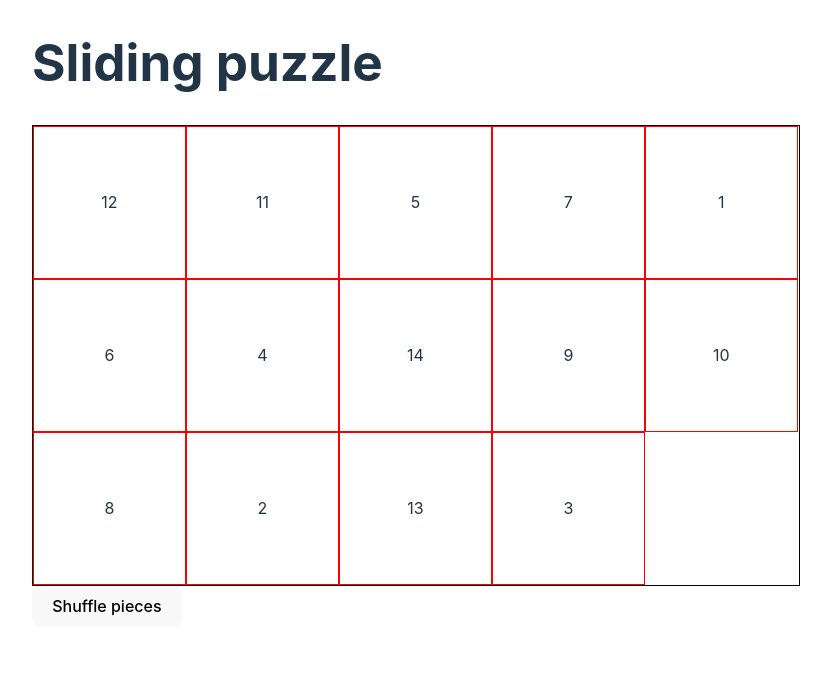
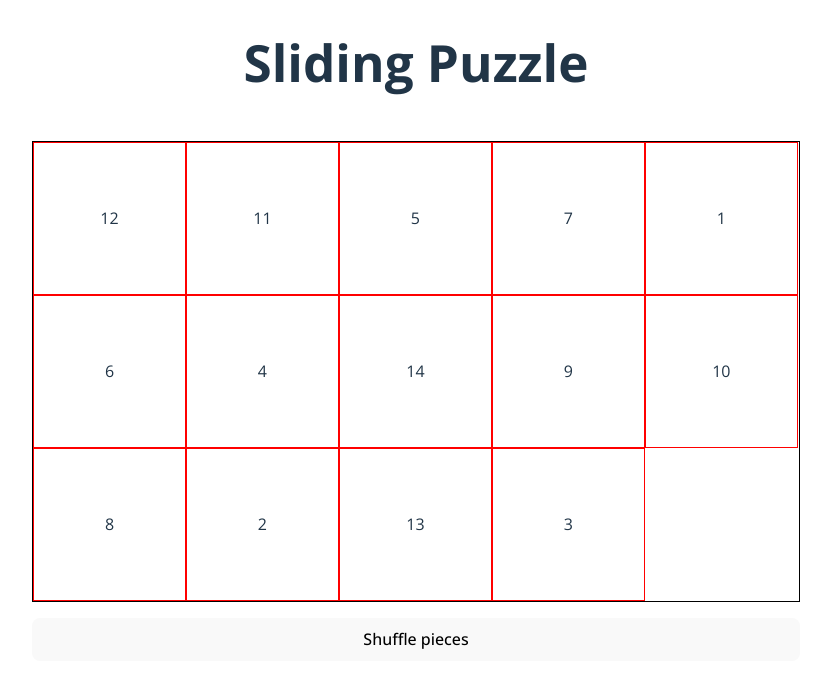
Before and after one commit to soderholmhanna/slidingpuzzle, a React (Vite) app: page / in a window 1280 px wide. Shown: the top 684 px of the page, without its empty margins (224-1055 px from the left). Built offline with nearby package versions, Linux system fonts and the light colour scheme.

Commit message:
imported open sans font, added css styling for game container

```diff
--- a/src/assets/index.css
+++ b/src/assets/index.css
@@ -1,5 +1,7 @@
+@import url('https://fonts.googleapis.com/css2?family=Open+Sans:ital,wght@0,300..800;1,300..800&display=swap');
+
 :root {
-  font-family: Inter, system-ui, Avenir, Helvetica, Arial, sans-serif;
+  font-family: "Open Sans", sans-serif;
   line-height: 1.5;
   font-weight: 400;
 
@@ -22,6 +24,7 @@
   color: #646cff;
   text-decoration: inherit;
 }
+
 a:hover {
   color: #535bf2;
 }
@@ -37,6 +40,7 @@
 h1 {
   font-size: 3.2em;
   line-height: 1.1;
+  text-align: center;
 }
 
 button {
--- a/src/assets/puzzle.css
+++ b/src/assets/puzzle.css
@@ -13,3 +13,10 @@
     justify-content: center;
     align-items: center;
 }
+
+.puzzle-container {
+    display: flex;
+    flex-direction: column;
+    justify-content: center;
+    gap: 1rem;
+}
--- a/src/components/Game.tsx
+++ b/src/components/Game.tsx
@@ -8,7 +8,7 @@
 const Game: React.FC<Props> = ({ onShuffle, pieces }) => {
   return (
     <div className="puzzle-container">
-    <h1>Sliding puzzle</h1>
+    <h1>Sliding Puzzle</h1>
     <div id="puzzle">
       {
         pieces.map((piece) => {
```
Also changed, not shown: src/App.tsx (+4 -4 lines).
